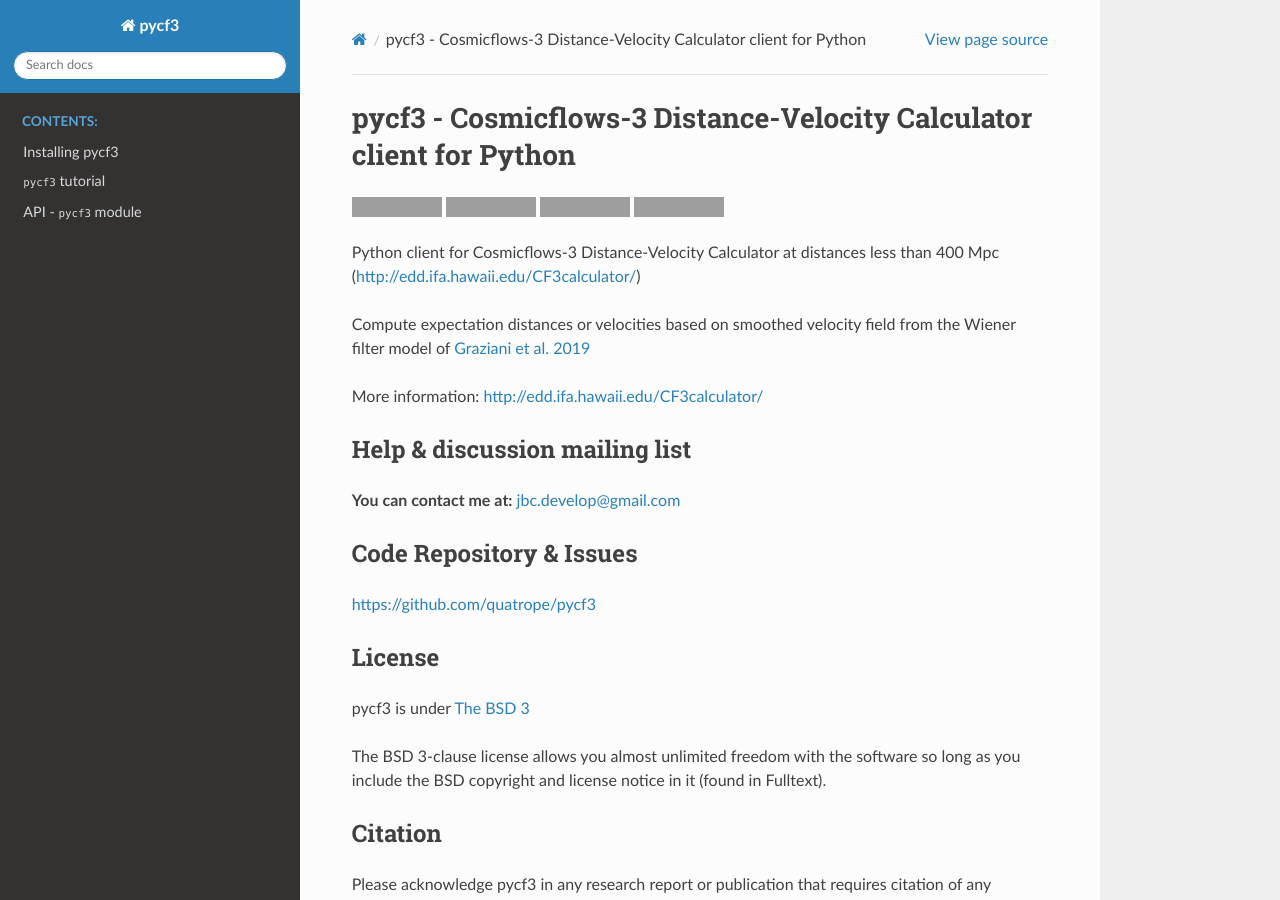
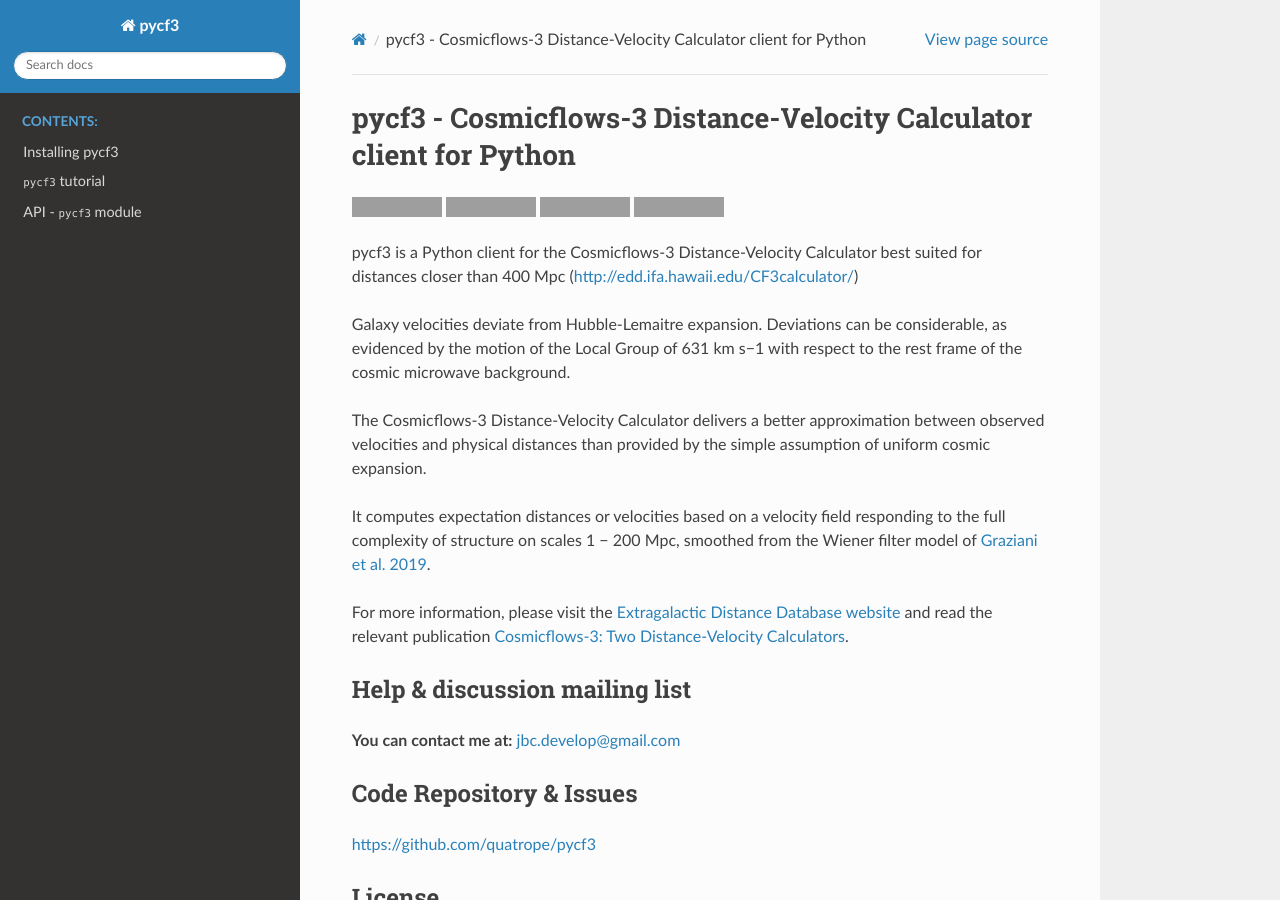
Before and after one commit to quatrope/pycf3, a Sphinx documentation site: the page built from docs/source/index.rst, in a window 1280 px wide and 900 px high, cut to the strip 0-900 px from the top of the window. Built offline with Sphinx 7.4.7 and the Read the Docs theme 2.0.0, drawn with Linux system fonts in a browser that asks for light colours; grey boxes are pictures that could not be loaded.

Commit message:
Added some longer description

```diff
--- a/docs/source/index.rst
+++ b/docs/source/index.rst
@@ -22,14 +22,25 @@ pycf3 - Cosmicflows-3 Distance-Velocity Calculator client for Python
    :alt: License
 
 
-Python client for Cosmicflows-3 Distance-Velocity Calculator at distances less
-than 400 Mpc (http://edd.ifa.hawaii.edu/CF3calculator/)
+pycf3 is a Python client for the Cosmicflows-3 Distance-Velocity Calculator
+best suited for distances closer than 400 Mpc (http://edd.ifa.hawaii.edu/CF3calculator/)
 
-Compute expectation distances or velocities based on smoothed velocity field
+Galaxy velocities deviate from Hubble-Lemaitre expansion.
+Deviations can be considerable, as evidenced by the motion of the Local Group
+of 631 km s−1 with respect to the rest frame of the cosmic microwave background.
+
+The Cosmicflows-3 Distance-Velocity Calculator delivers a better approximation
+between observed velocities and physical distances than provided by the simple
+assumption of uniform cosmic expansion.
+
+It computes expectation distances or velocities based on a velocity field
+responding to the full complexity of structure on scales 1 − 200 Mpc, smoothed
 from the Wiener filter model of
-`Graziani et al. 2019 <https://ui.adsabs.harvard.edu/abs/2019MNRAS.488.5438G/abstract>`_
+`Graziani et al. 2019 <https://ui.adsabs.harvard.edu/abs/2019MNRAS.488.5438G/abstract>`_.
 
-More information: http://edd.ifa.hawaii.edu/CF3calculator/
+For more information, please visit the `Extragalactic Distance Database website <http://edd.ifa.hawaii.edu/CF3calculator>`_
+and read the relevant publication
+`Cosmicflows-3: Two Distance-Velocity Calculators <https://ui.adsabs.harvard.edu/abs/2020AJ....159...67K/abstract>`_.
 
 
 Help & discussion mailing list
```
Also changed, not shown: README.rst (+31 -12 lines).
